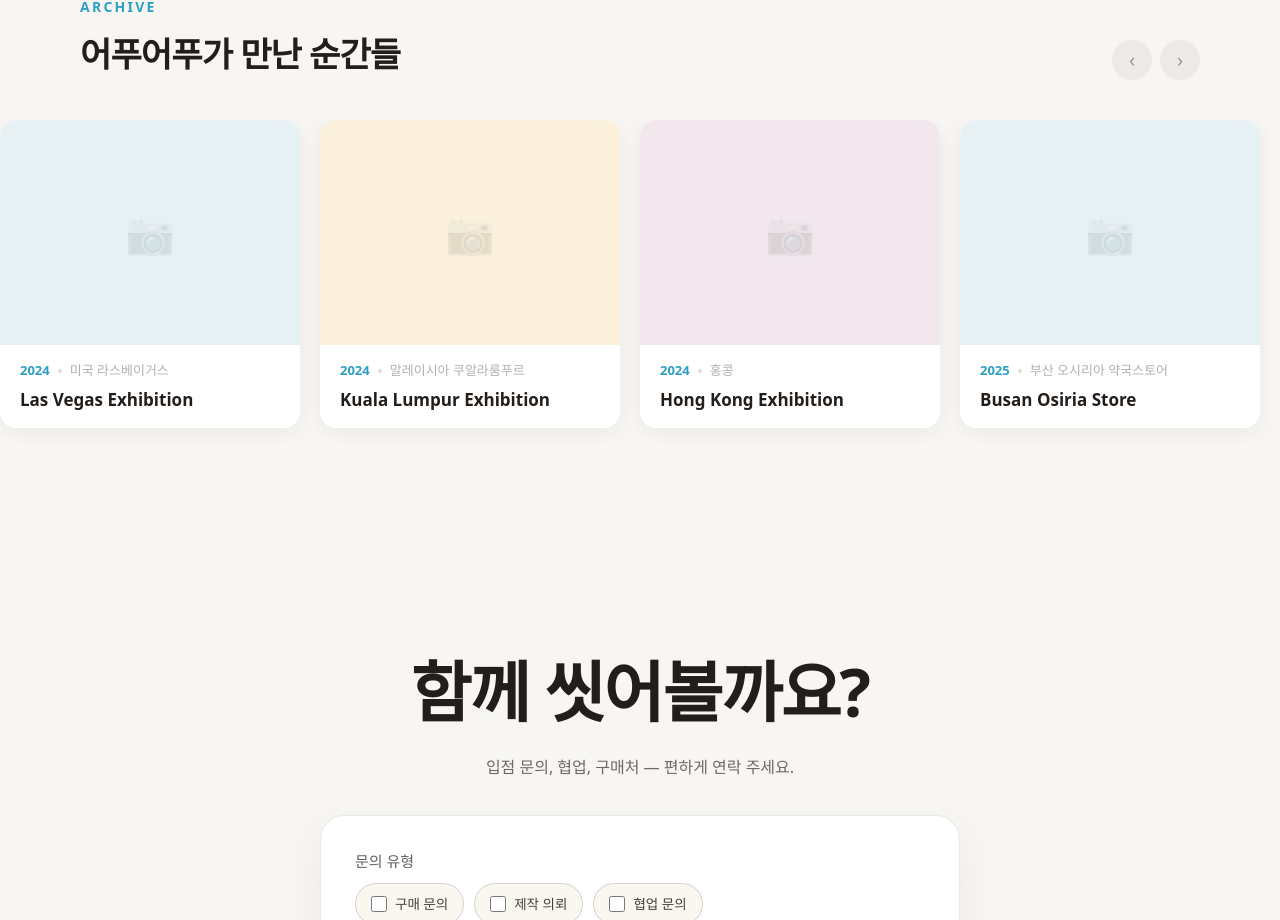
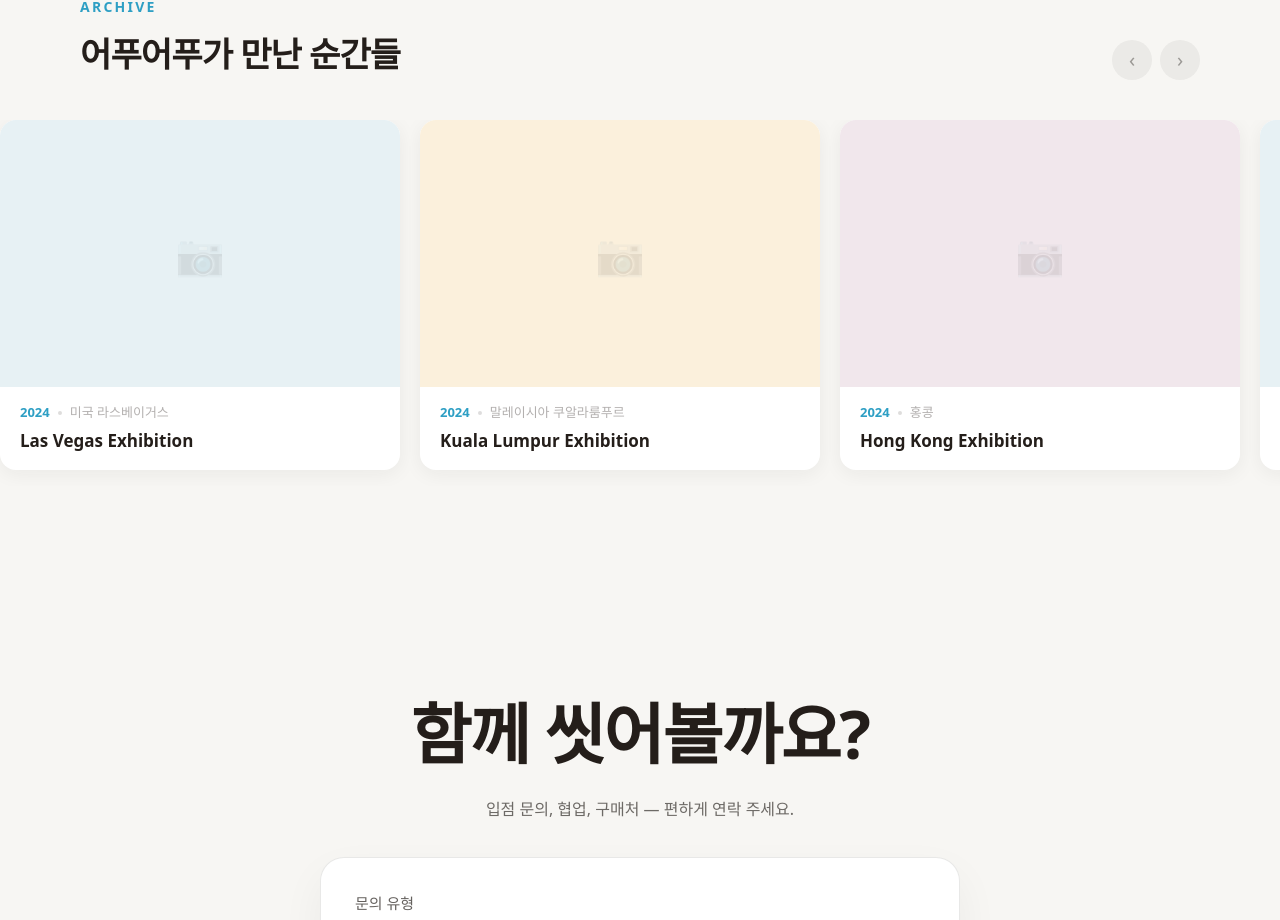
Before and after one commit to jakdangmoi99/aufauf-home, a Next.js app: page /about in a window 1280 px wide. Shown: the part 3300-4220 px from the top of the page. Built offline with nearby package versions, Linux system fonts and the light colour scheme.

Commit message:
Archive: bigger cards 400px wide, 3:2 ratio

```diff
--- a/src/components/about/OurJourney.tsx
+++ b/src/components/about/OurJourney.tsx
@@ -74,10 +74,10 @@ export default function OurJourney({ ko }: { ko: boolean }) {
         {popups.map((p, i) => (
           <div
             key={i}
-            className="flex-shrink-0 w-[260px] md:w-[300px] snap-start rounded-2xl overflow-hidden bg-white shadow-[0_4px_20px_rgba(36,30,26,.06)] hover:shadow-[0_12px_32px_rgba(36,30,26,.1)] transition-all duration-300 hover:-translate-y-1"
+            className="flex-shrink-0 w-[320px] md:w-[400px] snap-start rounded-2xl overflow-hidden bg-white shadow-[0_4px_20px_rgba(36,30,26,.06)] hover:shadow-[0_12px_32px_rgba(36,30,26,.1)] transition-all duration-300 hover:-translate-y-1"
           >
             {/* Image area */}
-            <div className="aspect-[4/3] flex items-center justify-center" style={{ background: p.color }}>
+            <div className="aspect-[3/2] flex items-center justify-center" style={{ background: p.color }}>
               {/* Placeholder — replace with real photo */}
               <span className="text-[#241E1A]/10 text-[40px] font-light">📷</span>
             </div>
@@ -94,7 +94,7 @@ export default function OurJourney({ ko }: { ko: boolean }) {
         ))}
 
         {/* Coming soon card */}
-        <div className="flex-shrink-0 w-[260px] md:w-[300px] snap-start rounded-2xl border-2 border-dashed border-[#241E1A]/8 flex flex-col items-center justify-center gap-2 min-h-[260px]">
+        <div className="flex-shrink-0 w-[320px] md:w-[400px] snap-start rounded-2xl border-2 border-dashed border-[#241E1A]/8 flex flex-col items-center justify-center gap-2 min-h-[260px]">
           <span className="text-[32px] text-[#241E1A]/10 font-light">+</span>
           <span className="text-[14px] text-[#241E1A]/20 font-[var(--font-fredoka)]">
             {ko ? "더 많은 이야기가 올 예정" : "More coming soon"}
```
